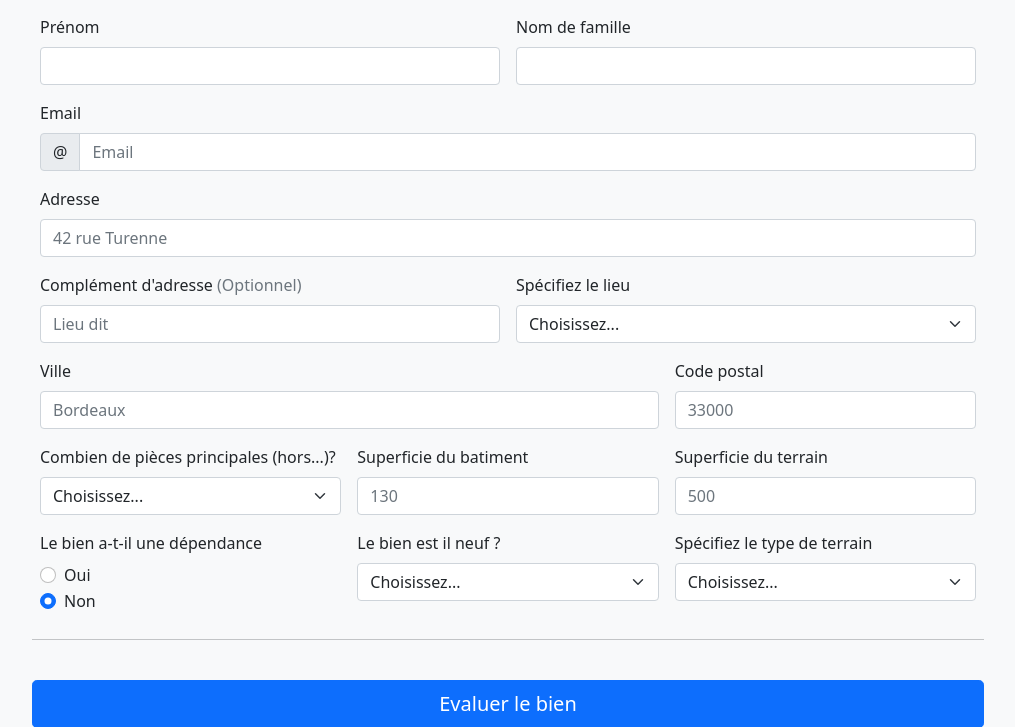
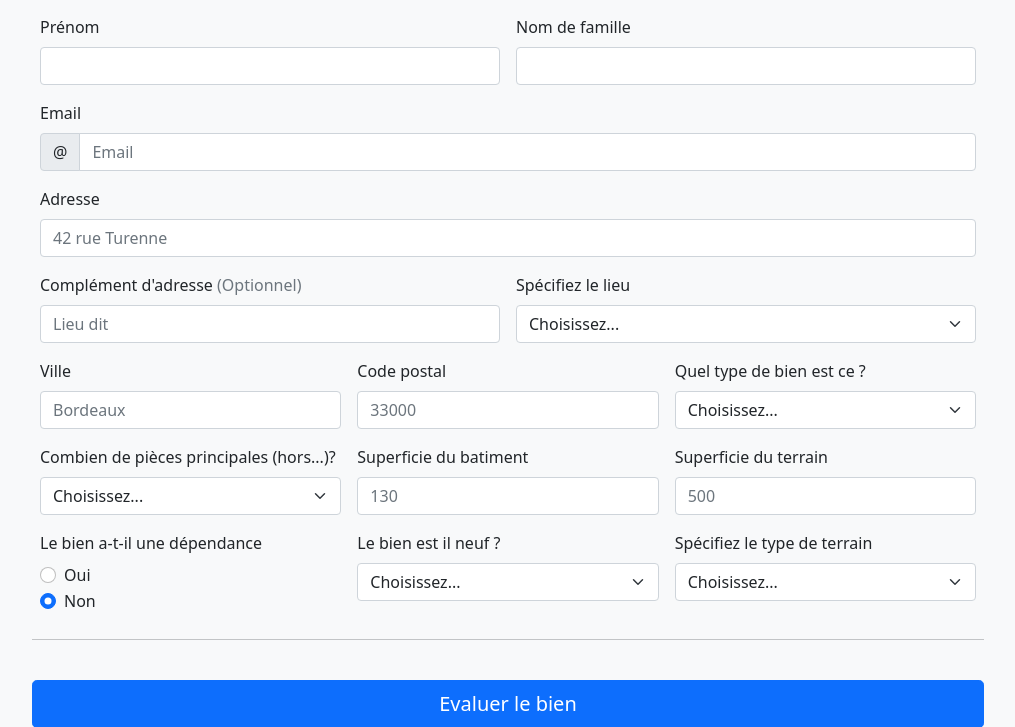
Before and after one commit to PierreBeylard/house_prediction, a FastAPI app: page /property in a window 1280 px wide. Shown: the part 367-1094 px from the top of the page, without its empty margins (132-1147 px from the left). Run offline with FastAPI, Linux system fonts and the light colour scheme.

Commit message:
adding form about type of property

```diff
--- a/templates/index.html
+++ b/templates/index.html
@@ -128,7 +128,7 @@
                 </div>
               </div>
 
-              <div class="col-md-8">
+              <div class="col-md-4">
                 <label for="zip" class="form-label">Ville</label>
                 <input type="text" class="form-control" id="zip" placeholder="Bordeaux" required name="commune">
                 <div class="invalid-feedback">
@@ -143,6 +143,17 @@
                   Merci d'entrer un code postal valide.
                 </div>
               </div>
+                            <div class="col-md-4">
+                              <label for="type" class="form-label"> Quel type de bien est ce ? </label>
+                              <select class="form-select" id="type" required name="type">
+                                <option value="">Choisissez...</option>
+                                <option>Maison</option>
+                                <option>Appartement</option>
+                              </select>
+                              <div class="invalid-feedback">
+                                Merci de sélectionner si votre projet concerne une maison ou un appartement
+                              </div>
+                            </div>
 
 
               <div class="col-md-4">
```
